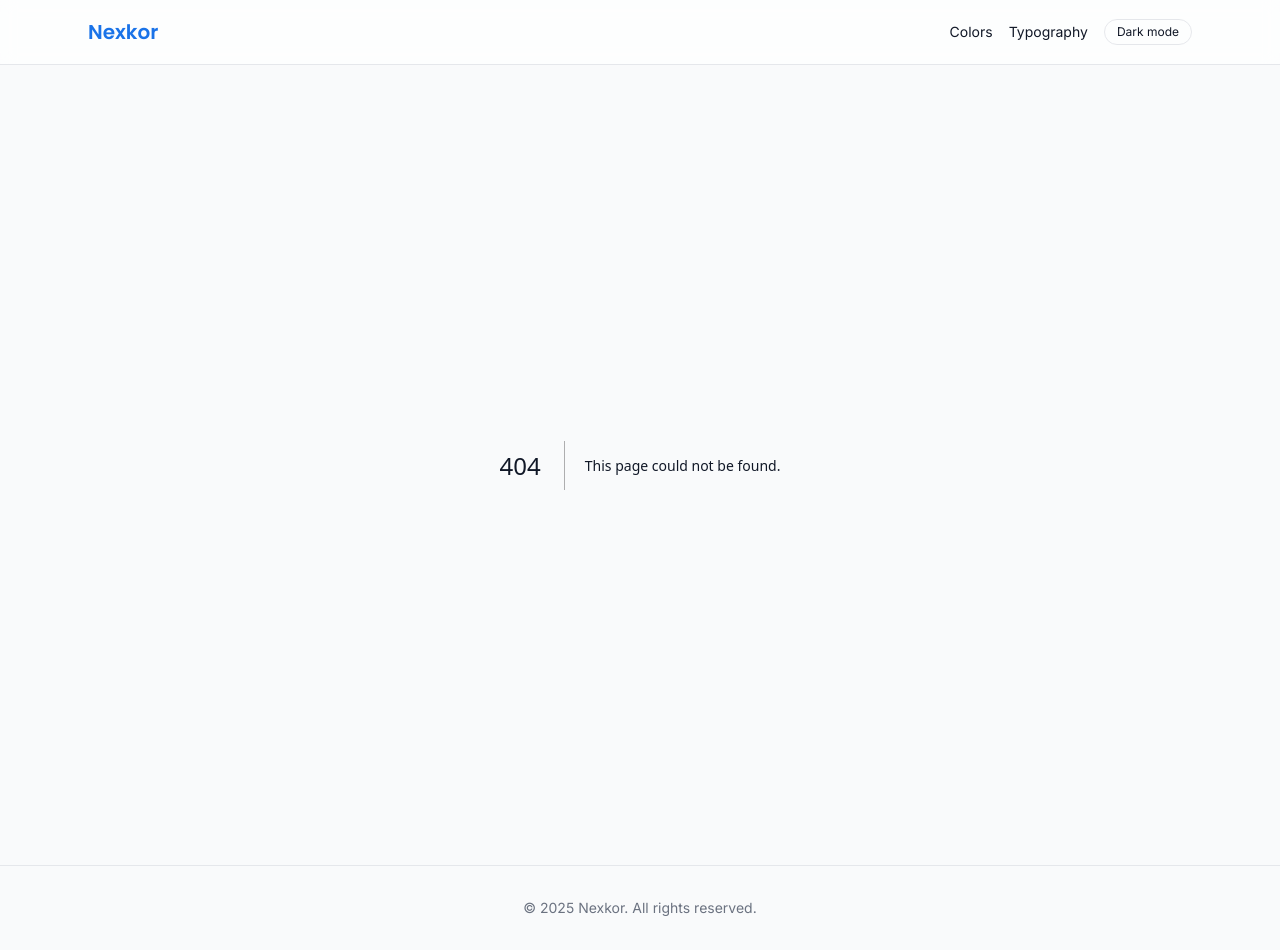
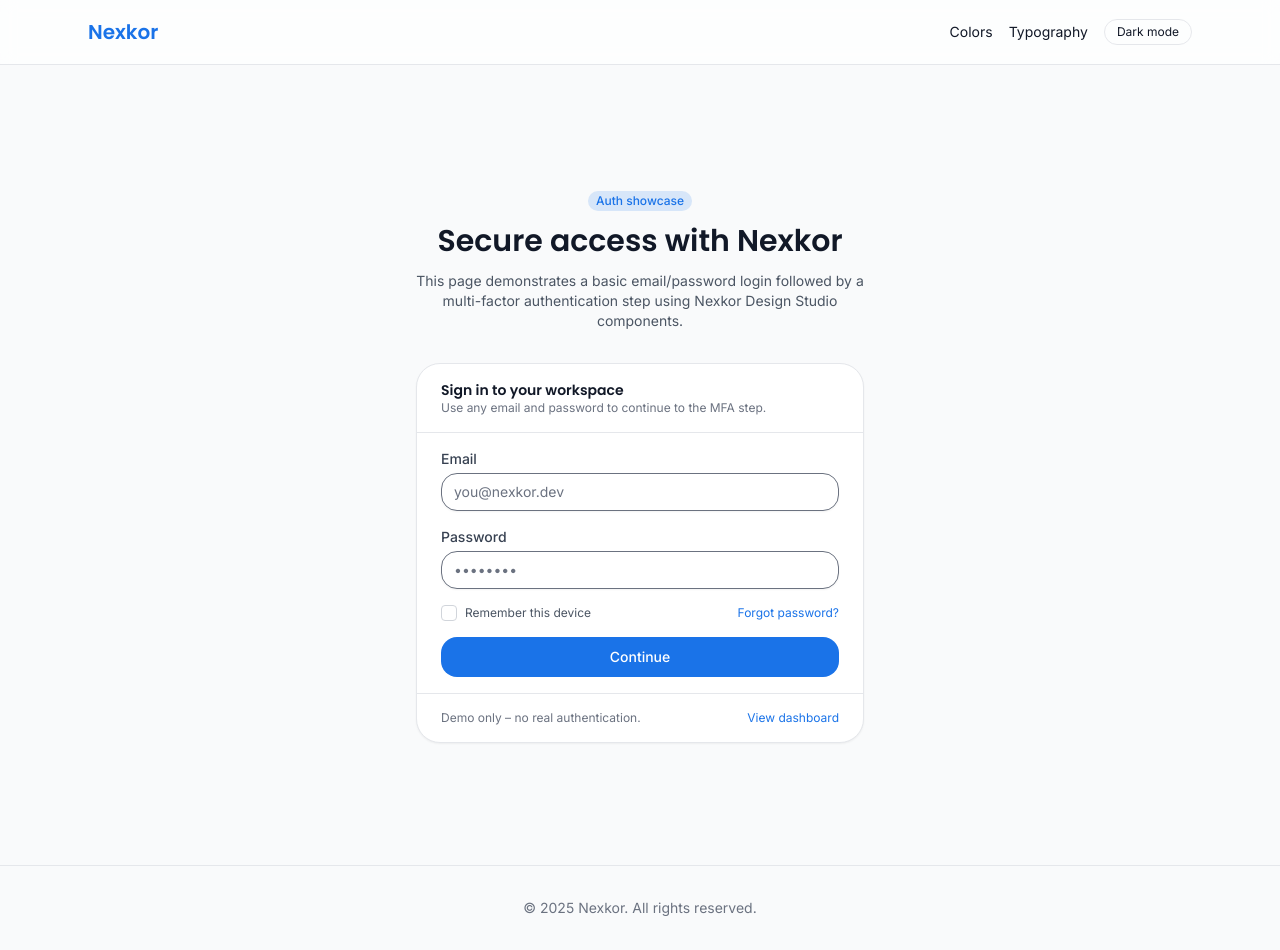
Before and after one commit to Essam-Shadadi/nexkor-design-studio, a Next.js app: page /showcase/auth in a window 1280 px wide. Before the commit this address had no page. Built offline with nearby package versions, Linux system fonts and the light colour scheme.

Commit message:
Adding Auth Demo

```diff
--- /dev/null
+++ b/src/app/showcase/auth/AuthPageClient.tsx
@@ -0,0 +1,225 @@
+"use client";
+
+import { FormEvent, useState } from "react";
+import { motion } from "framer-motion";
+import Link from "next/link";
+
+import { Container } from "@/components/ui/Container";
+import { Card, CardHeader, CardContent, CardFooter } from "@/components/ui/Card";
+import { Input } from "@/components/ui/Input";
+import { Button } from "@/components/ui/Button";
+import { Badge } from "@/components/ui/Badge";
+import { fadeUp } from "@/lib/motion";
+
+type Step = "login" | "mfa" | "success";
+
+export default function AuthPageClient() {
+  const [step, setStep] = useState<Step>("login");
+  const [loading, setLoading] = useState(false);
+  const [loginError, setLoginError] = useState<string | null>(null);
+  const [mfaError, setMfaError] = useState<string | null>(null);
+
+  const handleLoginSubmit = (e: FormEvent) => {
+    e.preventDefault();
+    setLoginError(null);
+    setLoading(true);
+
+    setTimeout(() => {
+      setLoading(false);
+      // Mock: first step always "succeeds" and moves to MFA
+      setStep("mfa");
+    }, 900);
+  };
+
+  const handleMfaSubmit = (e: FormEvent) => {
+    e.preventDefault();
+    setMfaError(null);
+    setLoading(true);
+
+    setTimeout(() => {
+      setLoading(false);
+      // Mock validation: "123456" accepted, anything else shows error
+      const form = e.target as HTMLFormElement;
+      const code = (form.elements.namedItem("mfa-code") as HTMLInputElement)?.value;
+      if (code === "123456") {
+        setStep("success");
+      } else {
+        setMfaError("Invalid code. Try 123456 for the demo.");
+      }
+    }, 900);
+  };
+
+  return (
+    <div className="min-h-screen bg-nk-bg dark:bg-nk-bgDark flex items-center">
+      <Container className="py-16">
+        <div className="max-w-md mx-auto space-y-8">
+          {/* Header */}
+          <motion.div
+            variants={fadeUp}
+            initial="hidden"
+            animate="show"
+            className="text-center space-y-3"
+          >
+            <Badge variant="blue">Auth showcase</Badge>
+            <h1 className="text-3xl font-heading">Secure access with Nexkor</h1>
+            <p className="text-sm text-gray-600 dark:text-gray-300">
+              This page demonstrates a basic email/password login followed by a multi-factor
+              authentication step using Nexkor Design Studio components.
+            </p>
+          </motion.div>
+
+          <motion.div
+            key={step}
+            variants={fadeUp}
+            initial="hidden"
+            animate="show"
+            className="mt-4"
+          >
+            {step === "login" && (
+              <section aria-label="Login form">
+                <Card>
+                  <CardHeader>
+                    <p className="text-sm font-heading">Sign in to your workspace</p>
+                    <p className="text-xs text-gray-500 dark:text-gray-400">
+                      Use any email and password to continue to the MFA step.
+                    </p>
+                  </CardHeader>
+                  <CardContent>
+                    <form className="space-y-4" onSubmit={handleLoginSubmit}>
+                      <Input
+                        id="email"
+                        label="Email"
+                        type="email"
+                        placeholder="you@nexkor.dev"
+                        required
+                      />
+                      <Input
+                        id="password"
+                        label="Password"
+                        type="password"
+                        placeholder="••••••••"
+                        required
+                      />
+                      {loginError && (
+                        <p className="text-xs text-red-600" role="alert">
+                          {loginError}
+                        </p>
+                      )}
+                      <div className="flex items-center justify-between text-xs">
+                        <label className="inline-flex items-center gap-2 text-gray-600 dark:text-gray-300">
+                          <input type="checkbox" className="rounded border-gray-300" />
+                          Remember this device
+                        </label>
+                        <button
+                          type="button"
+                          className="text-nk-blue hover:underline"
+                        >
+                          Forgot password?
+                        </button>
+                      </div>
+                      <Button type="submit" className="w-full" loading={loading}>
+                        Continue
+                      </Button>
+                    </form>
+                  </CardContent>
+                  <CardFooter className="text-xs text-gray-500 dark:text-gray-400 flex justify-between">
+                    <span>Demo only – no real authentication.</span>
+                    <Link href="/showcase/dashboard" className="text-nk-blue hover:underline">
+                      View dashboard
+                    </Link>
+                  </CardFooter>
+                </Card>
+              </section>
+            )}
+
+            {step === "mfa" && (
+              <section aria-label="Multi-factor authentication">
+                <Card>
+                  <CardHeader>
+                    <p className="text-sm font-heading">Multi-factor authentication</p>
+                    <p className="text-xs text-gray-500 dark:text-gray-400">
+                      We’ve sent a 6-digit code to your email. For the demo, use{" "}
+                      <span className="font-mono">123456</span>.
+                    </p>
+                  </CardHeader>
+                  <CardContent>
+                    <form className="space-y-4" onSubmit={handleMfaSubmit}>
+                      <Input
+                        id="mfa-code"
+                        name="mfa-code"
+                        label="Verification code"
+                        placeholder="Enter 6-digit code"
+                        maxLength={6}
+                        inputMode="numeric"
+                        pattern="[0-9]*"
+                        required
+                        error={mfaError || undefined}
+                      />
+                      <Button type="submit" className="w-full" loading={loading}>
+                        Verify & continue
+                      </Button>
+                      <button
+                        type="button"
+                        className="text-xs text-nk-blue hover:underline"
+                        onClick={() =>
+                          setMfaError("New demo code requested. Use 123456 again.")
+                        }
+                      >
+                        Resend code
+                      </button>
+                    </form>
+                  </CardContent>
+                  <CardFooter className="text-xs text-gray-500 dark:text-gray-400 flex justify-between">
+                    <button
+                      type="button"
+                      className="hover:underline"
+                      onClick={() => setStep("login")}
+                    >
+                      Back to login
+                    </button>
+                    <span>Secure Access · Demo flow</span>
+                  </CardFooter>
+                </Card>
+              </section>
+            )}
+
+            {step === "success" && (
+              <section aria-label="Success">
+                <Card>
+                  <CardHeader>
+                    <p className="text-sm font-heading flex items-center gap-2">
+                      <span className="inline-flex h-5 w-5 items-center justify-center rounded-full bg-nk-green text-white text-xs">
+                        ✓
+                      </span>
+                      You’re in.
+                    </p>
+                  </CardHeader>
+                  <CardContent className="space-y-3 text-sm text-gray-600 dark:text-gray-300">
+                    <p>
+                      Authentication complete. In a real Nexkor product, this would redirect you into a
+                      dashboard, portal, or admin experience.
+                    </p>
+                    <p>
+                      For the showcase, you can continue to the dashboard demo or explore more design
+                      system pages.
+                    </p>
+                  </CardContent>
+                  <CardFooter className="flex flex-wrap gap-3 justify-between">
+                    <Link href="/showcase/dashboard">
+                      <Button size="sm">Open dashboard demo</Button>
+                    </Link>
+                    <Link href="/design-system/components">
+                      <Button size="sm" variant="ghost">
+                        Explore components
+                      </Button>
+                    </Link>
+                  </CardFooter>
+                </Card>
+              </section>
+            )}
+          </motion.div>
+        </div>
+      </Container>
+    </div>
+  );
+}
--- /dev/null
+++ b/src/app/showcase/auth/page.tsx
@@ -0,0 +1,10 @@
+import AuthPageClient from "./AuthPageClient";
+
+export const metadata = {
+  title: "Nexkor – Auth Showcase",
+  description: "Login and MFA flows built with Nexkor Design Studio.",
+};
+
+export default function AuthPage() {
+  return <AuthPageClient />;
+}
--- a/src/app/showcase/dashboard/DashboardPageClient.tsx
+++ b/src/app/showcase/dashboard/DashboardPageClient.tsx
@@ -10,6 +10,7 @@ import { Button } from "@/components/ui/Button";
 import { Badge } from "@/components/ui/Badge";
 import { Input } from "@/components/ui/Input";
 import { Select } from "@/components/ui/Select";
+import Link from "next/link";
 
 type System = {
   name: string;
@@ -69,6 +70,14 @@ export default function DashboardPageClient() {
             <p className="text-xs text-gray-500 dark:text-gray-400">
               Example dashboard built with Nexkor Design Studio.
             </p>
+            <p className="text-xs text-gray-500 dark:text-gray-400">
+  Secure Access demo:{" "}
+  <Link href="/showcase/auth" className="text-nk-blue hover:underline">
+    /showcase/auth
+  </Link>
+</p>
+
+
           </div>
 
           <Card>
--- a/src/app/showcase/landing/LandingPageClient.tsx
+++ b/src/app/showcase/landing/LandingPageClient.tsx
@@ -71,10 +71,16 @@ export default function LandingPageClient() {
               </Button>
             </Link>
             <Link href="/showcase/dashboard">
-    <Button variant="secondary" size="lg">
-      Open Dashboard Demo
-    </Button>
-  </Link>
+              <Button variant="secondary" size="lg">
+                Open Dashboard Demo
+              </Button>
+          </Link>
+          <Link href="/showcase/auth">
+            <Button variant="secondary" size="lg">
+              Try auth flow
+            </Button>
+          </Link>
+
           </motion.div>
 
           {/* Meta line */}
```
